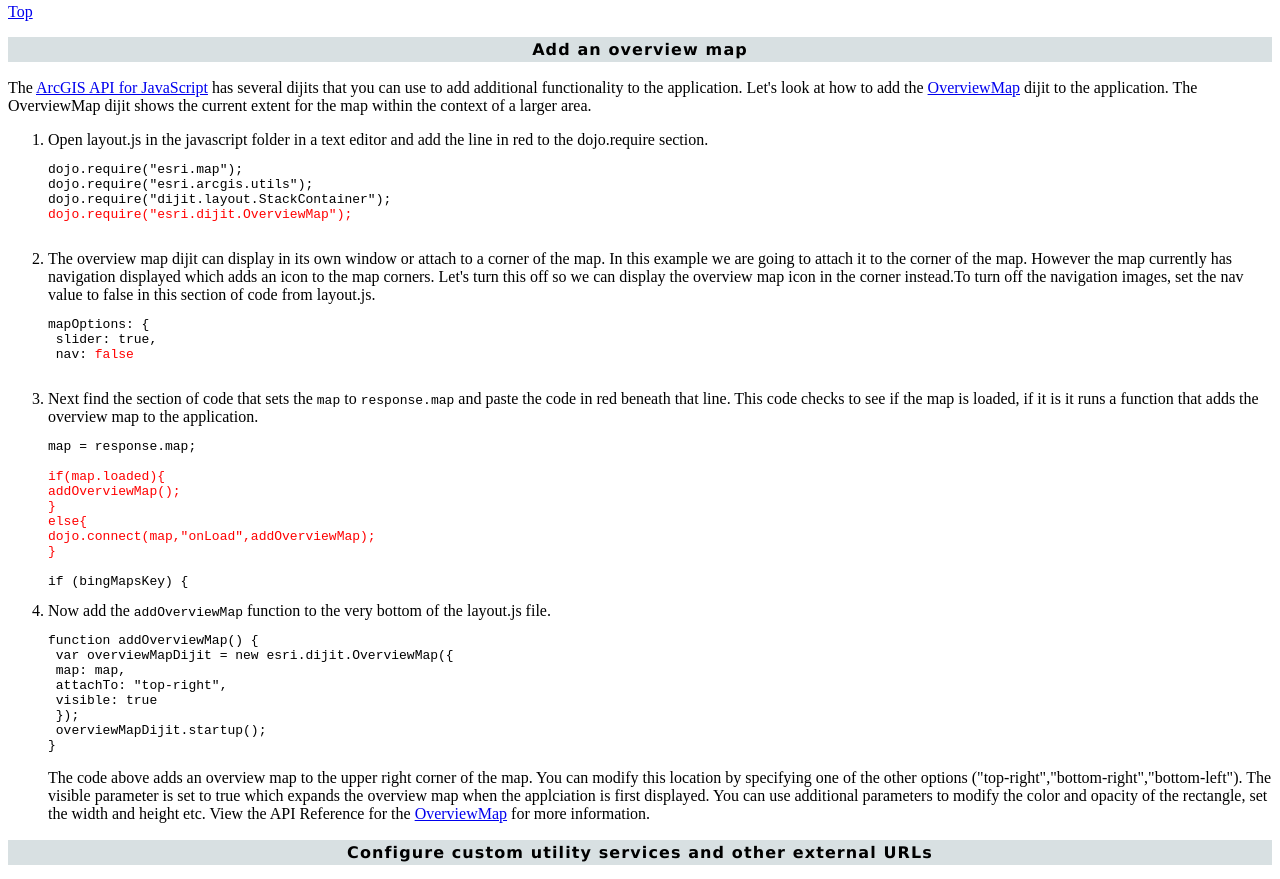
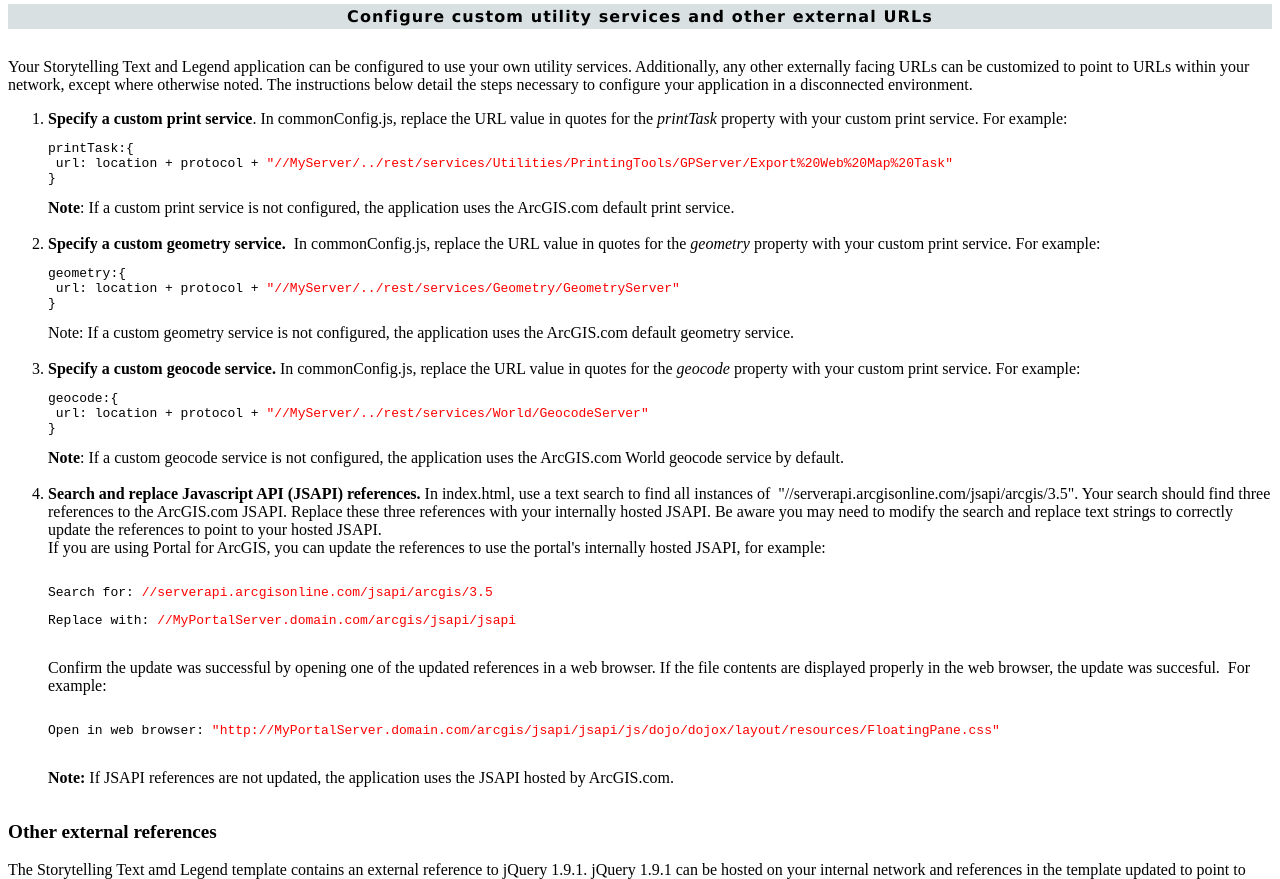
Before and after one commit to LiezlC/text-and-legend-map-storytelling-template-js, a plain HTML site: page readme.html in a window 1280 px wide. Shown: the part 2646-3525 px from the top of the page. Drawn offline with Linux system fonts and the light colour scheme.

```diff
--- a/readme.html
+++ b/readme.html
@@ -298,63 +298,6 @@ the left of the title in the application header.</li>
 
 </ol>
 
-<a href="#top">Top</a>
-<a name="addresources"></a>
-<h4 class="heading">Add an overview map</h4>
-
-<p>The <a href="http://help.arcgis.com/EN/webapi/javascript/arcgis/index.html">ArcGIS
-API for JavaScript</a> has several dijits that you can use to add
-additional functionality to the application. Let's look at how to add
-the <a href="http://help.arcgis.com/EN/webapi/javascript/arcgis/help/jsapi_start.htm#jsapi/overviewmap.htm">OverviewMap</a>
-dijit to the application. The OverviewMap dijit shows the current
-extent for the map within the context of a larger area. </p>
-
-<ol>
-
-  <li>Open layout.js in the javascript folder in a text editor
-and add the line in red to the dojo.require section.
-    <pre>dojo.require("esri.map");<br>dojo.require("esri.arcgis.utils");<br>dojo.require("dijit.layout.StackContainer");<br><span class="selector">dojo.require("esri.dijit.OverviewMap");</span>
-    </pre>
-
-  </li>
-
-  <li>The overview map dijit can display in its own window or
-attach to a corner of the map. In this example we are going to attach
-it to the corner of the map. However the map currently has navigation
-displayed which adds an icon to the map corners. Let's turn this off so
-we can display the overview map icon in the corner instead.To turn off
-the navigation images, set the nav value to false in this section of
-code from layout.js.
-    <pre>mapOptions: {<br> slider: true,<br> nav: <span class="selector">false</span>
-    </pre>
-
-  </li>
-
-  <li>Next find the section of code that sets the <code>map</code>
-to <code>response.map</code> and paste the code in red
-beneath that line. This code checks to see if the map is loaded, if it
-is it runs a function that adds the overview map to the application.
-    <pre>map = response.map;<br><span class="selector"><br>if(map.loaded){<br>addOverviewMap();<br>}<br>else{<br>dojo.connect(map,"onLoad",addOverviewMap);<br>}<br></span><br>if (bingMapsKey) {<br></pre>
-
-  </li>
-
-  <li>Now add the <code>addOverviewMap</code>
-function to the very bottom of the layout.js file.
-    <pre>function addOverviewMap() {<br> var overviewMapDijit = new esri.dijit.OverviewMap({<br> map: map,<br> attachTo: "top-right",<br> visible: true<br> });<br> overviewMapDijit.startup();<br>}<br></pre>
-
-    <p>The code above adds an overview map to the upper right
-corner of the map. You can modify this location by specifying one of
-the other options ("top-right","bottom-right","bottom-left"). The
-visible parameter is set to true which expands the overview map when
-the applciation is first displayed. You can use additional parameters
-to modify the color and opacity of the rectangle, set the width and
-height etc. View the API Reference for the <a href="http://help.arcgis.com/EN/webapi/javascript/arcgis/help/jsapi_start.htm#jsapi/overviewmap.htm">OverviewMap</a>
-for more information.</p>
-
-  </li>
-
-</ol>
-
 <h4 class="heading"><a name="Configure_custom_utility_services_and"></a>Configure
 custom utility services and
 other external URLs</h4>
```
Also changed, not shown: index.html (+11 -3 lines), javascript/map.js (+8 -0 lines).
